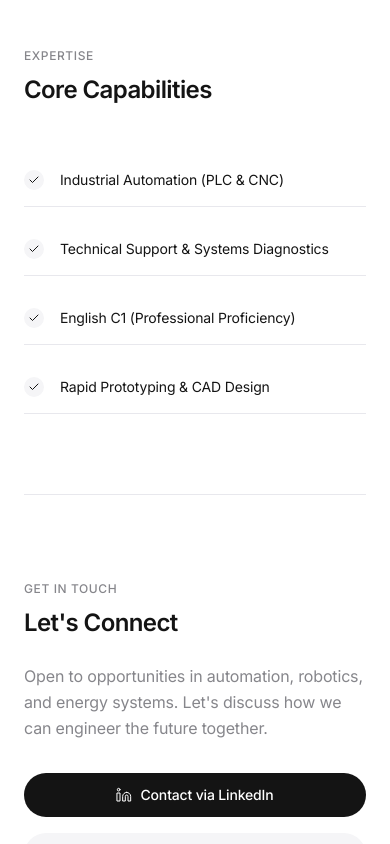
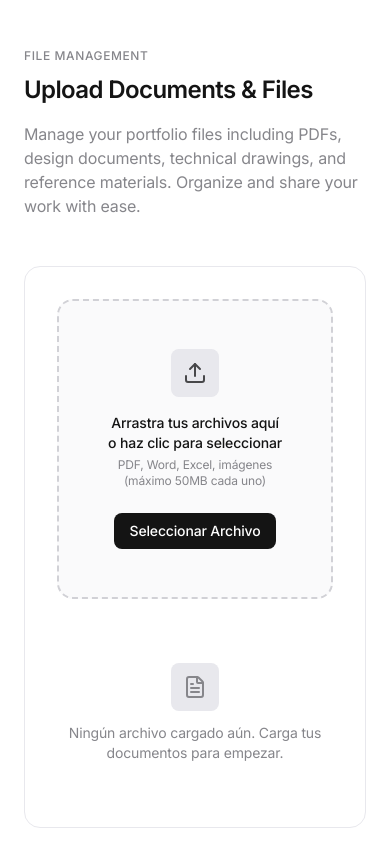
Before and after one commit to JP-ctrl-oss/Portafolio-profesional-JP, a React (Vite) app: page / in a window 390 px wide. Shown: the part 8560-9404 px from the top of the page. Built offline with nearby package versions, Linux system fonts and the light colour scheme.

Commit message:
✨ Add portfolio file upload feature - Users can now upload PDFs, documents, and images

```diff
--- a/src/App.tsx
+++ b/src/App.tsx
@@ -1,5 +1,6 @@
 import { useEffect, useState } from 'react';
 import { Wind, Atom, Bot, Cpu, Plane, Check, Linkedin, Mail, ArrowUpRight, X } from 'lucide-react';
+import { PortfolioUpload } from './components/PortfolioUpload';
 import './App.css';
 
 interface Project {
@@ -140,7 +141,7 @@ function App() {
               </span>
             </div>
             <nav className="hidden sm:flex items-center gap-8">
-              {['About', 'ZYCAD', 'Projects', 'Skills', 'Contact'].map((item) => (
+              {['About', 'ZYCAD', 'Projects', 'Portfolio', 'Skills', 'Contact'].map((item) => (
                 <button
                   key={item}
                   onClick={() => scrollToSection(item.toLowerCase())}
@@ -367,6 +368,33 @@ function App() {
         <div className="h-px bg-apple-gray-100" />
       </div>
 
+      {/* Portfolio Upload Section */}
+      <section id="portfolio" className="py-20 lg:py-32">
+        <div className="max-w-7xl mx-auto px-6 lg:px-8">
+          <div className="mb-12">
+            <span className="text-xs font-medium text-apple-gray-400 uppercase tracking-wider">
+              File Management
+            </span>
+            <h2 className="mt-2 text-2xl sm:text-3xl font-semibold tracking-tight text-foreground">
+              Upload Documents & Files
+            </h2>
+            <p className="mt-4 text-apple-gray-400 max-w-2xl">
+              Manage your portfolio files including PDFs, design documents, technical drawings,
+              and reference materials. Organize and share your work with ease.
+            </p>
+          </div>
+
+          <div className="bg-white rounded-2xl border border-apple-gray-100 p-8 lg:p-12">
+            <PortfolioUpload />
+          </div>
+        </div>
+      </section>
+
+      {/* Thin divider line */}
+      <div className="max-w-7xl mx-auto px-6 lg:px-8">
+        <div className="h-px bg-apple-gray-100" />
+      </div>
+
       {/* Core Capabilities Section */}
       <section id="skills" className="py-20 lg:py-32">
         <div className="max-w-7xl mx-auto px-6 lg:px-8">
--- /dev/null
+++ b/src/components/PortfolioUpload.tsx
@@ -0,0 +1,236 @@
+import { useState, useRef } from 'react';
+import { Upload, File, X, Download, Eye, FileText } from 'lucide-react';
+
+interface PortfolioFile {
+  id: string;
+  name: string;
+  size: number;
+  type: string;
+  uploadedAt: Date;
+  file: File;
+}
+
+export function PortfolioUpload() {
+  const [files, setFiles] = useState<PortfolioFile[]>([]);
+  const [isDragging, setIsDragging] = useState(false);
+  const inputRef = useRef<HTMLInputElement>(null);
+
+  const allowedTypes = ['application/pdf', 'application/msword',
+    'application/vnd.openxmlformats-officedocument.wordprocessingml.document',
+    'application/vnd.ms-excel',
+    'application/vnd.openxmlformats-officedocument.spreadsheetml.sheet',
+    'image/jpeg', 'image/png', 'image/gif', 'image/webp'];
+
+  const handleDragEnter = (e: React.DragEvent) => {
+    e.preventDefault();
+    e.stopPropagation();
+    setIsDragging(true);
+  };
+
+  const handleDragLeave = (e: React.DragEvent) => {
+    e.preventDefault();
+    e.stopPropagation();
+    setIsDragging(false);
+  };
+
+  const handleDragOver = (e: React.DragEvent) => {
+    e.preventDefault();
+    e.stopPropagation();
+  };
+
+  const handleDrop = (e: React.DragEvent) => {
+    e.preventDefault();
+    e.stopPropagation();
+    setIsDragging(false);
+
+    const droppedFiles = e.dataTransfer.files;
+    processFiles(droppedFiles);
+  };
+
+  const handleFileSelect = (e: React.ChangeEvent<HTMLInputElement>) => {
+    if (e.target.files) {
+      processFiles(e.target.files);
+    }
+  };
+
+  const processFiles = (fileList: FileList) => {
+    Array.from(fileList).forEach((file) => {
+      if (allowedTypes.includes(file.type)) {
+        const newFile: PortfolioFile = {
+          id: `${Date.now()}-${Math.random()}`,
+          name: file.name,
+          size: file.size,
+          type: file.type,
+          uploadedAt: new Date(),
+          file: file,
+        };
+        setFiles((prev) => [...prev, newFile]);
+      } else {
+        alert(`El archivo "${file.name}" no está permitido. Usa PDF, Word, Excel, imágenes, etc.`);
+      }
+    });
+  };
+
+  const removeFile = (id: string) => {
+    setFiles((prev) => prev.filter((f) => f.id !== id));
+  };
+
+  const downloadFile = (file: PortfolioFile) => {
+    const url = URL.createObjectURL(file.file);
+    const link = document.createElement('a');
+    link.href = url;
+    link.download = file.name;
+    document.body.appendChild(link);
+    link.click();
+    document.body.removeChild(link);
+    URL.revokeObjectURL(url);
+  };
+
+  const viewFile = (file: PortfolioFile) => {
+    const url = URL.createObjectURL(file.file);
+    window.open(url, '_blank');
+  };
+
+  const formatFileSize = (bytes: number) => {
+    if (bytes === 0) return '0 Bytes';
+    const k = 1024;
+    const sizes = ['Bytes', 'KB', 'MB', 'GB'];
+    const i = Math.floor(Math.log(bytes) / Math.log(k));
+    return Math.round((bytes / Math.pow(k, i)) * 100) / 100 + ' ' + sizes[i];
+  };
+
+  const formatDate = (date: Date) => {
+    return date.toLocaleDateString('es-ES', {
+      year: 'numeric',
+      month: 'short',
+      day: 'numeric',
+      hour: '2-digit',
+      minute: '2-digit',
+    });
+  };
+
+  const getFileIcon = (type: string) => {
+    if (type.includes('pdf')) return 'PDF';
+    if (type.includes('word') || type.includes('document')) return 'DOC';
+    if (type.includes('sheet') || type.includes('excel')) return 'XLS';
+    if (type.includes('image')) return 'IMG';
+    return 'FILE';
+  };
+
+  return (
+    <div className="w-full max-w-4xl mx-auto">
+      {/* Upload Area */}
+      <div
+        onDragEnter={handleDragEnter}
+        onDragLeave={handleDragLeave}
+        onDragOver={handleDragOver}
+        onDrop={handleDrop}
+        className={`relative border-2 border-dashed rounded-2xl p-12 text-center transition-all duration-300 ${
+          isDragging
+            ? 'border-blue-400 bg-blue-50/50'
+            : 'border-apple-gray-200 bg-apple-gray-50/50 hover:border-apple-gray-300'
+        }`}
+      >
+        <div className="flex flex-col items-center gap-4">
+          <div className={`p-3 rounded-lg ${isDragging ? 'bg-blue-100' : 'bg-apple-gray-100'}`}>
+            <Upload className={`w-6 h-6 ${isDragging ? 'text-blue-500' : 'text-apple-gray-600'}`} />
+          </div>
+          <div>
+            <p className="text-sm font-medium text-foreground">
+              Arrastra tus archivos aquí o haz clic para seleccionar
+            </p>
+            <p className="text-xs text-apple-gray-400 mt-1">
+              PDF, Word, Excel, imágenes (máximo 50MB cada uno)
+            </p>
+          </div>
+          <button
+            onClick={() => inputRef.current?.click()}
+            className="mt-2 px-4 py-2 bg-foreground text-white rounded-lg text-sm font-medium hover:bg-foreground/90 transition-colors"
+          >
+            Seleccionar Archivo
+          </button>
+        </div>
+        <input
+          ref={inputRef}
+          type="file"
+          multiple
+          accept=".pdf,.doc,.docx,.xls,.xlsx,.jpg,.jpeg,.png,.gif,.webp"
+          onChange={handleFileSelect}
+          className="hidden"
+        />
+      </div>
+
+      {/* Files List */}
+      {files.length > 0 && (
+        <div className="mt-8">
+          <h3 className="text-lg font-semibold text-foreground mb-4">
+            Archivos Cargados ({files.length})
+          </h3>
+          <div className="space-y-2">
+            {files.map((file) => (
+              <div
+                key={file.id}
+                className="flex items-center gap-4 p-4 bg-white border border-apple-gray-100 rounded-xl hover:border-apple-gray-200 transition-all"
+              >
+                <div className="flex-shrink-0 w-12 h-12 rounded-lg bg-gradient-to-br from-blue-50 to-blue-100 flex items-center justify-center">
+                  <span className="text-xs font-bold text-blue-600">
+                    {getFileIcon(file.type)}
+                  </span>
+                </div>
+
+                <div className="flex-1 min-w-0">
+                  <p className="text-sm font-medium text-foreground truncate">
+                    {file.name}
+                  </p>
+                  <div className="flex items-center gap-2 mt-1 text-xs text-apple-gray-500">
+                    <span>{formatFileSize(file.size)}</span>
+                    <span>•</span>
+                    <span>{formatDate(file.uploadedAt)}</span>
+                  </div>
+                </div>
+
+                <div className="flex items-center gap-2 flex-shrink-0">
+                  {file.type.includes('pdf') || file.type.includes('image') ? (
+                    <button
+                      onClick={() => viewFile(file)}
+                      className="p-2 text-apple-gray-500 hover:text-foreground hover:bg-apple-gray-100 rounded-lg transition-colors"
+                      title="Ver archivo"
+                    >
+                      <Eye className="w-4 h-4" />
+                    </button>
+                  ) : null}
+                  <button
+                    onClick={() => downloadFile(file)}
+                    className="p-2 text-apple-gray-500 hover:text-foreground hover:bg-apple-gray-100 rounded-lg transition-colors"
+                    title="Descargar archivo"
+                  >
+                    <Download className="w-4 h-4" />
+                  </button>
+                  <button
+                    onClick={() => removeFile(file.id)}
+                    className="p-2 text-apple-gray-500 hover:text-red-500 hover:bg-red-50 rounded-lg transition-colors"
+                    title="Eliminar archivo"
+                  >
+                    <X className="w-4 h-4" />
+                  </button>
+                </div>
+              </div>
+            ))}
+          </div>
+        </div>
+      )}
+
+      {/* Empty State */}
+      {files.length === 0 && (
+        <div className="mt-8 text-center py-8">
+          <div className="inline-flex items-center justify-center w-12 h-12 rounded-lg bg-apple-gray-100 mb-3">
+            <FileText className="w-6 h-6 text-apple-gray-400" />
+          </div>
+          <p className="text-sm text-apple-gray-400">
+            Ningún archivo cargado aún. Carga tus documentos para empezar.
+          </p>
+        </div>
+      )}
+    </div>
+  );
+}
```
Also changed, not shown: 1 other file (tests, documents, lock files or other folders).
